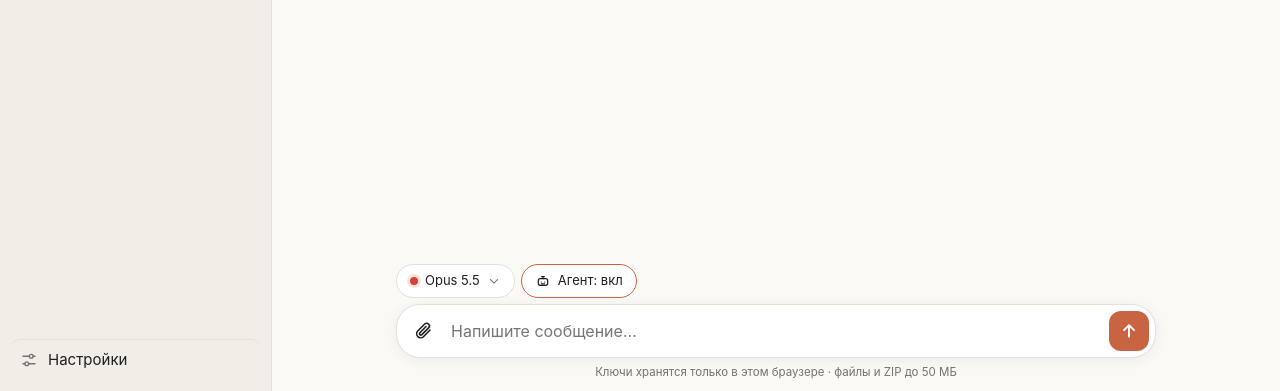
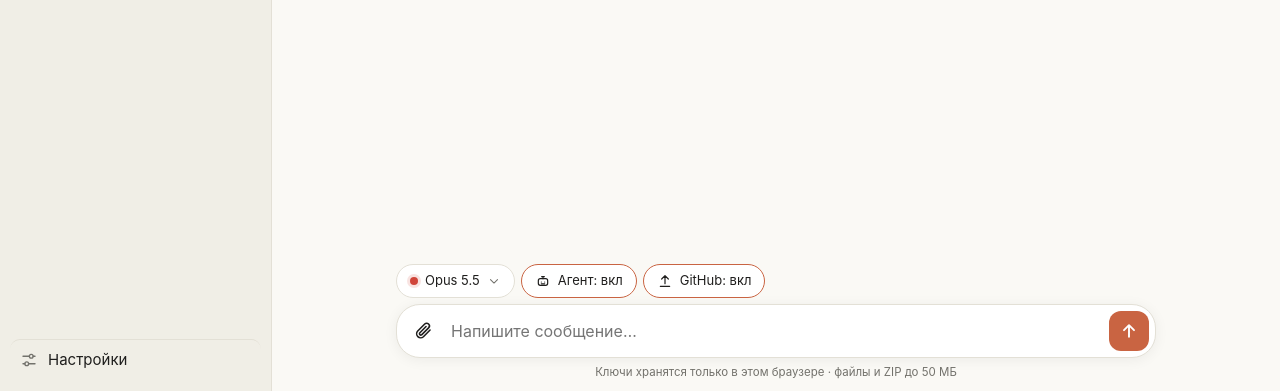
Before and after one commit to dobroe345-cyber/RobloxSC, a plain HTML site: page docs/index.html in a window 1280 px wide. Shown: the part 409-800 px from the top of the page. Drawn offline with Linux system fonts and the light colour scheme.

Commit message:
GitHub on/off chip next to Agent
Co-Authored-By: Claude Sonnet 5.5 <noreply@anthropic.com>
Claude-Session: https://claude.ai/code/session_01YJ4ECs4DJ6FAiUWzrCqYFK

```diff
--- a/docs/index.html
+++ b/docs/index.html
@@ -432,7 +432,7 @@ header{gap:4px;min-height:56px}
     <div id="composer">
       <div id="mpop" class="hidden"></div>
       <div id="att" class="hidden"></div>
-      <div id="mrow"><button class="mchip" id="mdlBtn" aria-label="Выбрать модель"><span class="mdot"></span><span id="mdlName"></span><span class="car"><svg class="i"><use href="#i-chevd"/></svg></span></button><button class="mchip" id="agBtn" aria-label="Режим агента"></button></div>
+      <div id="mrow"><button class="mchip" id="mdlBtn" aria-label="Выбрать модель"><span class="mdot"></span><span id="mdlName"></span><span class="car"><svg class="i"><use href="#i-chevd"/></svg></span></button><button class="mchip" id="agBtn" aria-label="Режим агента"></button><button class="mchip" id="ghBtn" aria-label="Подключение GitHub"></button></div>
       <div class="box">
         <button class="ib" id="attBtn" aria-label="Прикрепить файлы"><svg class="i"><use href="#i-clip"/></svg></button>
         <input type="file" id="fi" multiple class="hidden">
@@ -1247,7 +1247,7 @@ async function fetchModels(sl){
 // ---------- Инструменты агента ----------
 
 // ---------- GitHub: вход по токену, чтение/запись репозиториев, сборка (Actions) ----------
-const GH={tok:()=>String((S.prefs&&S.prefs.ghToken)||'').trim()};
+const GH={tok:()=>(S.prefs&&S.prefs.ghOn===false)?'':String((S.prefs&&S.prefs.ghToken)||'').trim()};
 async function ghApi(path,opt){
   const tk=GH.tok();if(!tk)throw new Error('GitHub не подключён: Настройки → Модель → GitHub');
   const url=path.startsWith('http')?path:'https://api.github.com'+path;
@@ -2896,6 +2896,7 @@ function renderMrow(){
   $('mdlName').textContent=s.name+(s.model&&s.model!==s.name?' · '+s.model:'');
   $('mdlBtn').classList.toggle('warn',!slotReady(s));
   const a=$('agBtn');a.innerHTML=ico('bot')+'Агент: '+(S.prefs.agent?'вкл':'выкл');a.classList.toggle('on',!!S.prefs.agent);
+  const g=$('ghBtn');g.innerHTML=ico('upload')+'GitHub: '+(S.prefs.ghOn===false?'выкл':'вкл');g.classList.toggle('on',S.prefs.ghOn!==false);g.classList.toggle('warn',S.prefs.ghOn!==false&&!String(S.prefs.ghToken||'').trim());
 }
 function openPicker(){
   const p=$('mpop');
@@ -2909,6 +2910,7 @@ function openPicker(){
   p.classList.remove('hidden');
 }
 $('mdlBtn').onclick=openPicker;
+$('ghBtn').onclick=()=>{const on=S.prefs.ghOn===false;S.prefs.ghOn=on;save();renderMrow();toast(on?(String(S.prefs.ghToken||'').trim()?'GitHub включён':'GitHub включён, но токена нет: Настройки → Подключения'):'GitHub выключен: ИИ не видит ваши репозитории');};
 $('agBtn').onclick=()=>{S.prefs.agent=!S.prefs.agent;save();renderMrow();toast(S.prefs.agent?'Режим агента включён':'Режим агента выключен');};
 $('mpop').onclick=e=>{
   const ed=e.target.closest('[data-e]'),add=e.target.closest('[data-add]'),row=e.target.closest('.mrowi');
```
